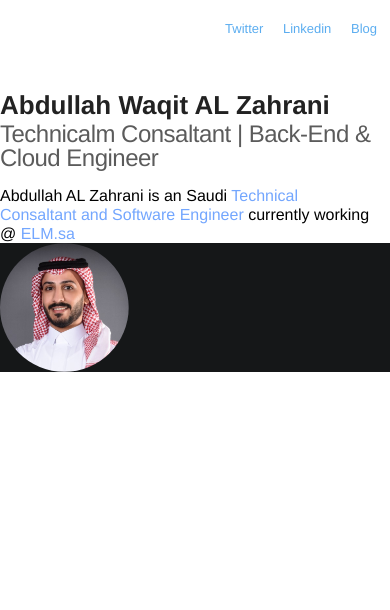
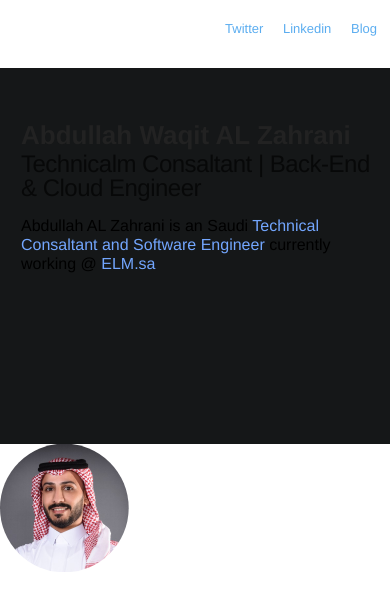
Before and after one commit to awaqit/abdullahwaqit.com, a plain HTML site: page index.html in a window 390 px wide. Drawn offline with Linux system fonts and the light colour scheme.

Commit message:
style changes

```diff
--- a/index.html
+++ b/index.html
@@ -9,6 +9,8 @@
             padding: 0;
         }
         .container {
+          height: 80%;
+          margin-top: 30px;
           display: grid;
           /* grid-template-columns: 60% 40%; */
           grid-template-columns: 2fr 1fr;
@@ -22,12 +24,12 @@
             background:#4487be;
         }
 
-        .text-container {
+        .info-container {
             background: #151718;
             padding-left: 80px; /*31px*/
         }
         .image-container {
-            background: #151718;
+            /* background: #151718; */
         }
 
         .image-container .image-text {
@@ -111,7 +113,7 @@
             grid-template-columns: 1fr;
         }
 
-        .text-container {
+        .info-container {
             padding-left: 21px; /*31px*/
         }
 
```
